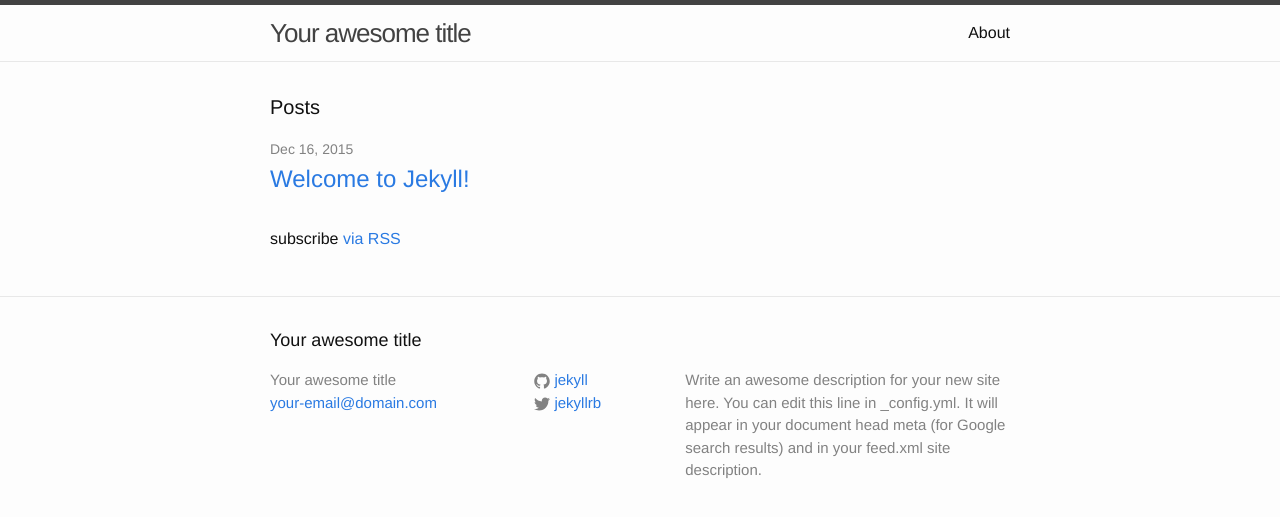
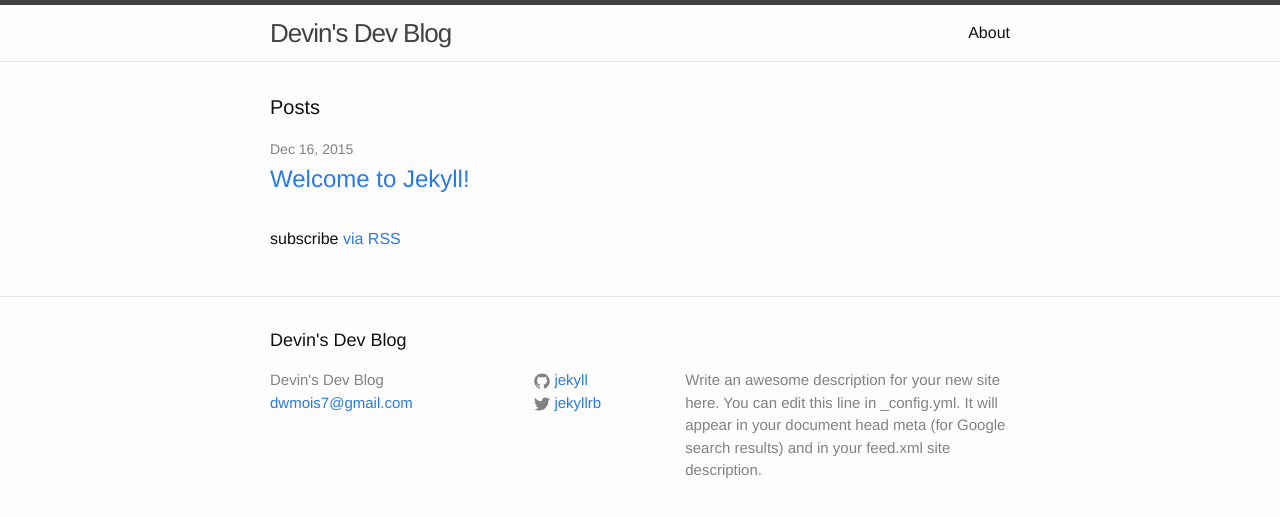
Before and after one commit to Devbot77/Devbot77.github.io, a Jekyll site: the page built from index.html, in a window 1280 px wide. Shown: the top 517 px of the page. Built offline with Jekyll 4.4.1, drawn with Linux system fonts in a browser that asks for light colours.

Commit message:
Add title and email

```diff
--- a/_config.yml
+++ b/_config.yml
@@ -6,8 +6,8 @@
 # 'jekyll serve'. If you change this file, please restart the server process.
 
 # Site settings
-title: Your awesome title
-email: your-email@domain.com
+title: Devin's Dev Blog
+email: dwmois7@gmail.com
 description: > # this means to ignore newlines until "baseurl:"
   Write an awesome description for your new site here. You can edit this
   line in _config.yml. It will appear in your document head meta (for
```
